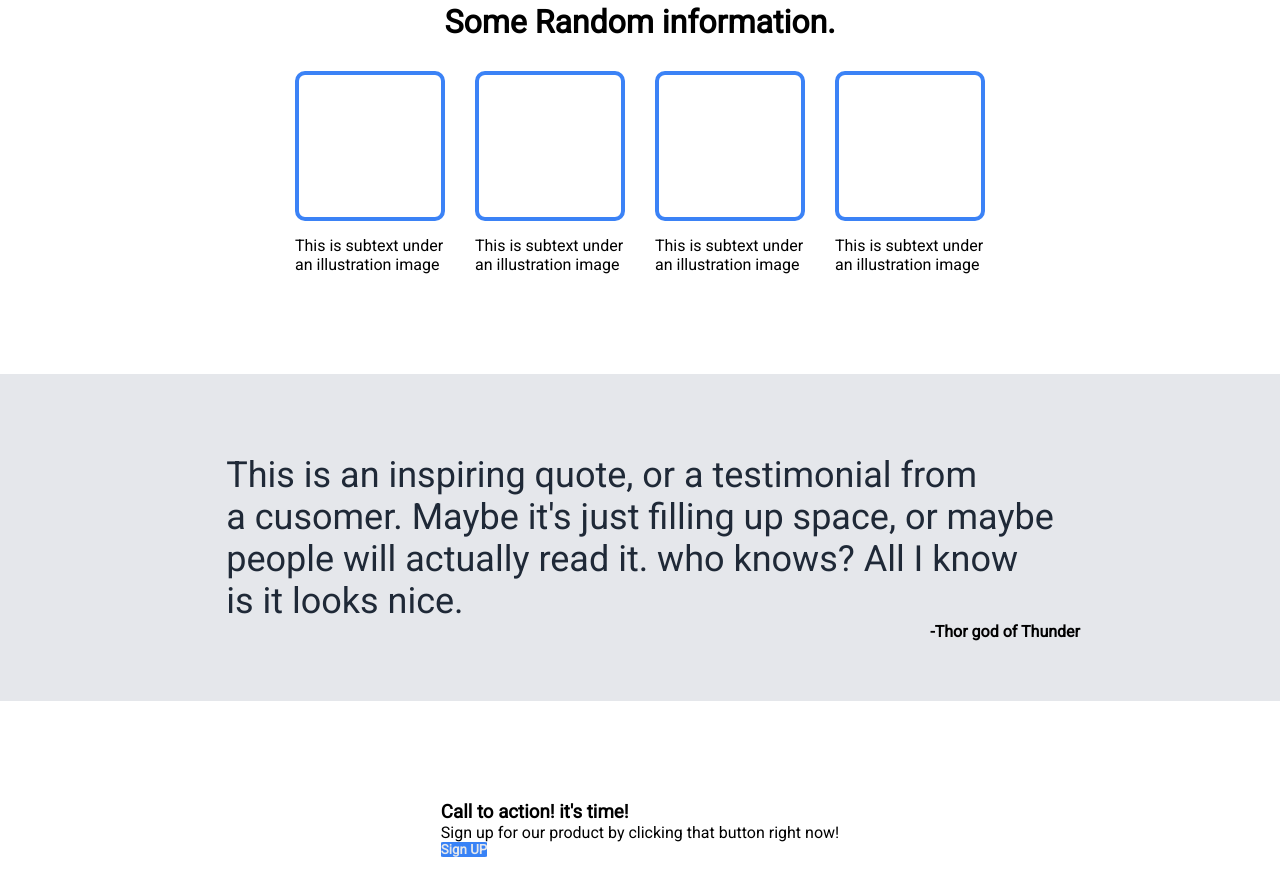
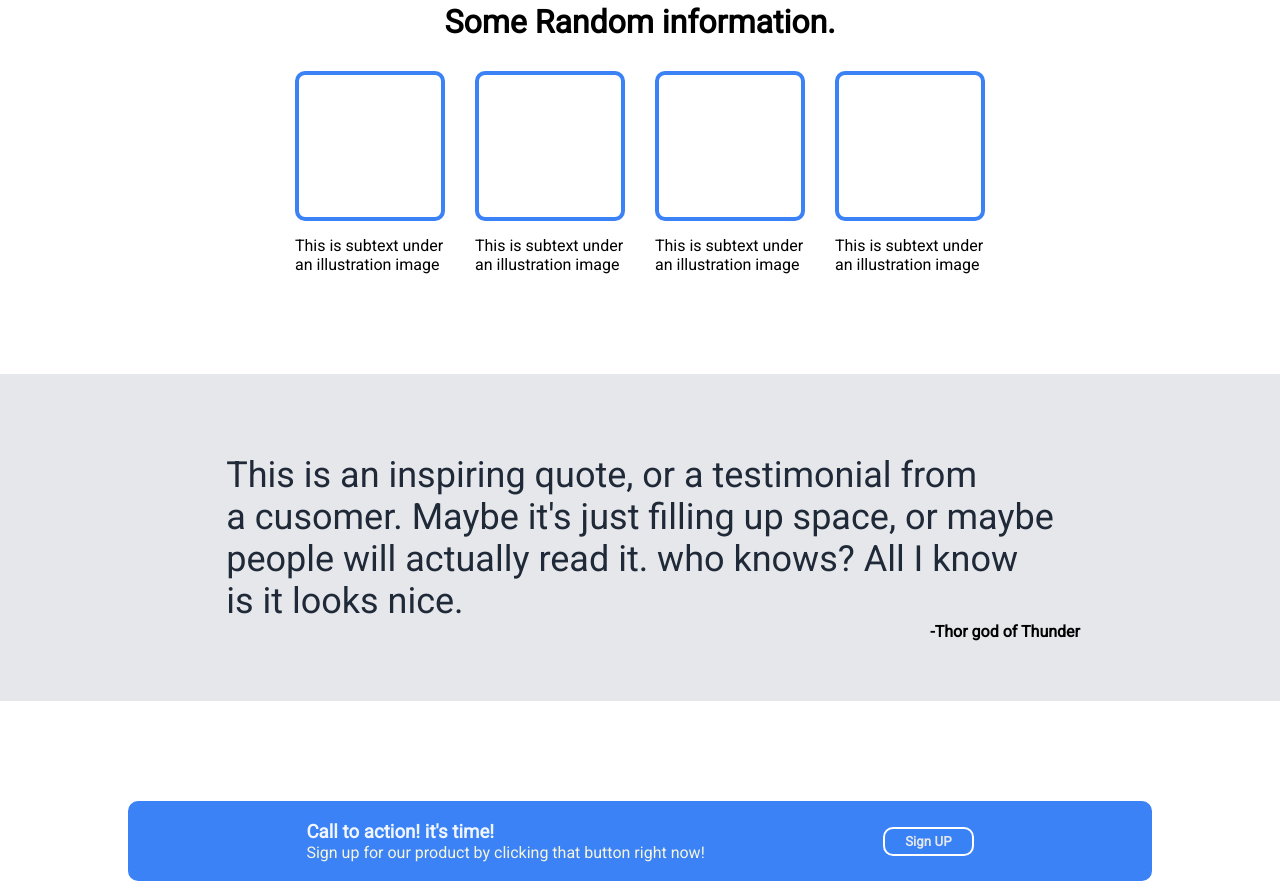
Before and after one commit to OXsatoshi/loading-page, a plain HTML site: page index.html in a window 1280 px wide. Shown: the part 417-1298 px from the top of the page. Before the commit the page ends 1274 px from the top, so only its background shows below. Drawn offline with Linux system fonts and the light colour scheme.

Commit message:
feat:Style subscribtion part of main

```diff
--- a/styles.css
+++ b/styles.css
@@ -123,3 +123,23 @@ main > div.quote > span {
   align-self: flex-end;
   margin-right: 200px;
 }
+.subscribtion {
+  background-color: #3b82f6;
+  display: flex;
+  width: 80%;
+  height: 80px;
+  justify-content: space-evenly;
+  align-items: center;
+  border-radius: 10px;
+}
+div.subscribtion button {
+  border: white solid 2px;
+  padding: 5px 20px;
+  border-radius: 10px;
+}
+div.subscribtion h3 {
+  color: #f0f6fe;
+}
+div.subscribtion p {
+  color: beige;
+}
```
